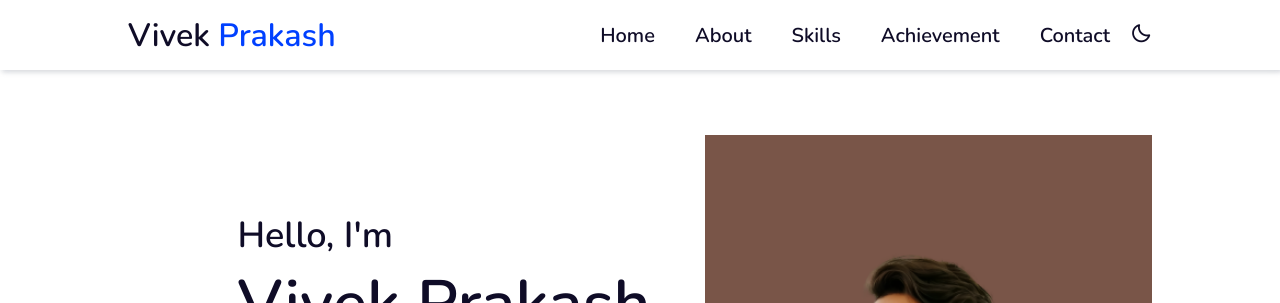
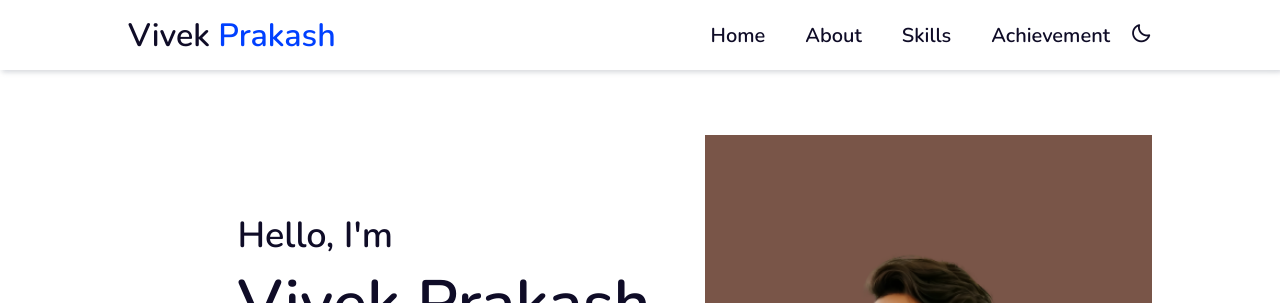
Before and after one commit to VivekPrakash20/VivekPrakash, a plain HTML site: page index.html in a window 1280 px wide. Shown: the top 303 px of the page. Drawn offline with nearby package versions, Linux system fonts and the light colour scheme.

Commit message:
Update index.html

```diff
--- a/index.html
+++ b/index.html
@@ -37,7 +37,7 @@
          <li><a href="#about">About</a></li>
         <li><a href="#skills">Skills</a></li>
         <li><a href="#Achievement">Achievement</a></li>
-        <li><a href="#contact">Contact</a></li>
+
         <div class="bx bx-moon" id="darkmode"></div>
     </ul>
 </header>
@@ -199,16 +199,12 @@
         </div>
     </div>
 </section>
-<!-- Achievement Section End -->
 
-<!-- Contact Section Start -->
-<section class="contact" id="contact">
-    <
 
                             <Script>
                                 var button =document.getElementById('button')
                             </Script>
-                            <!-- Contact Section End -->
+
                          <div class="footer">
                                 <h2>Follow Us</h2>
                                 <div class="footer-social">
```
